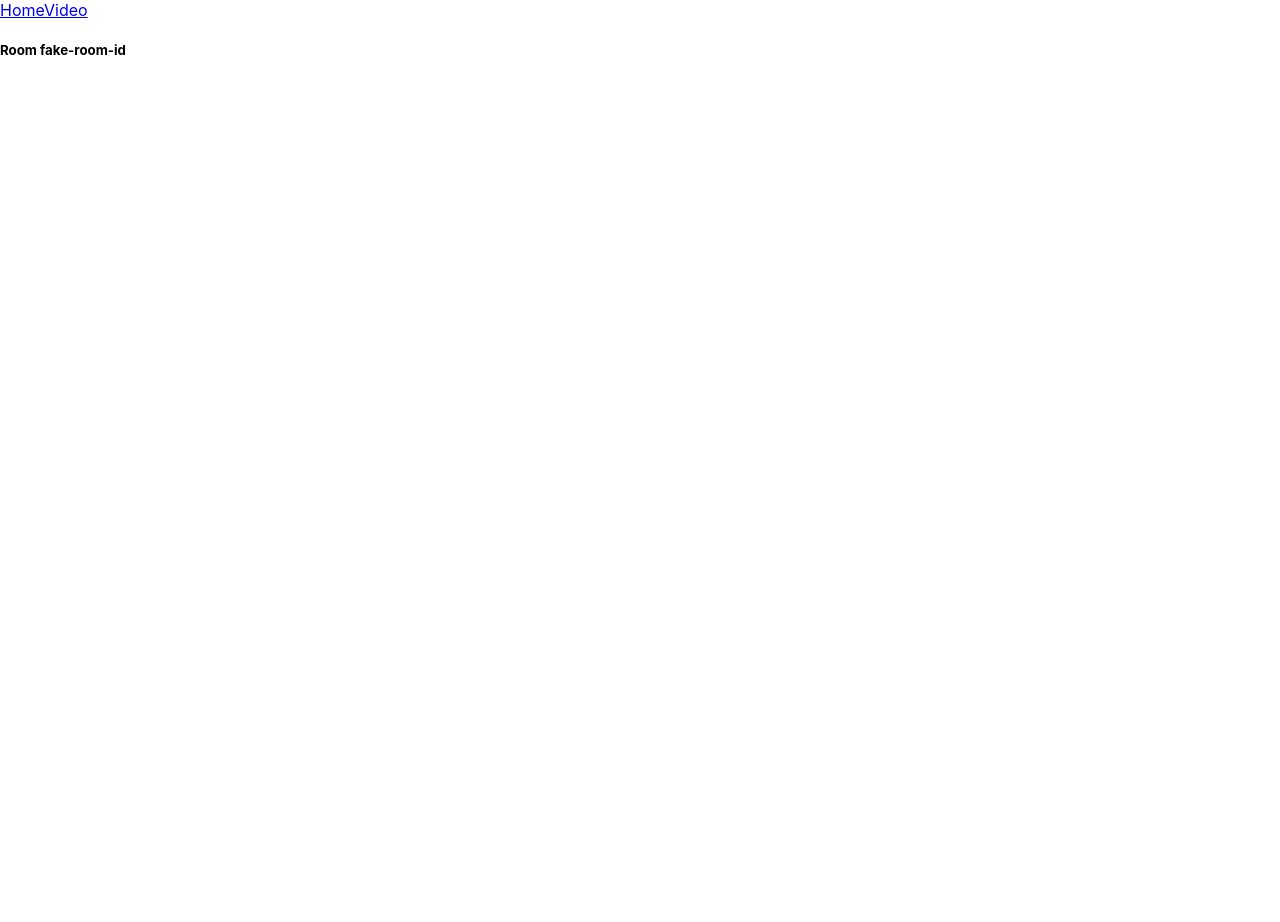
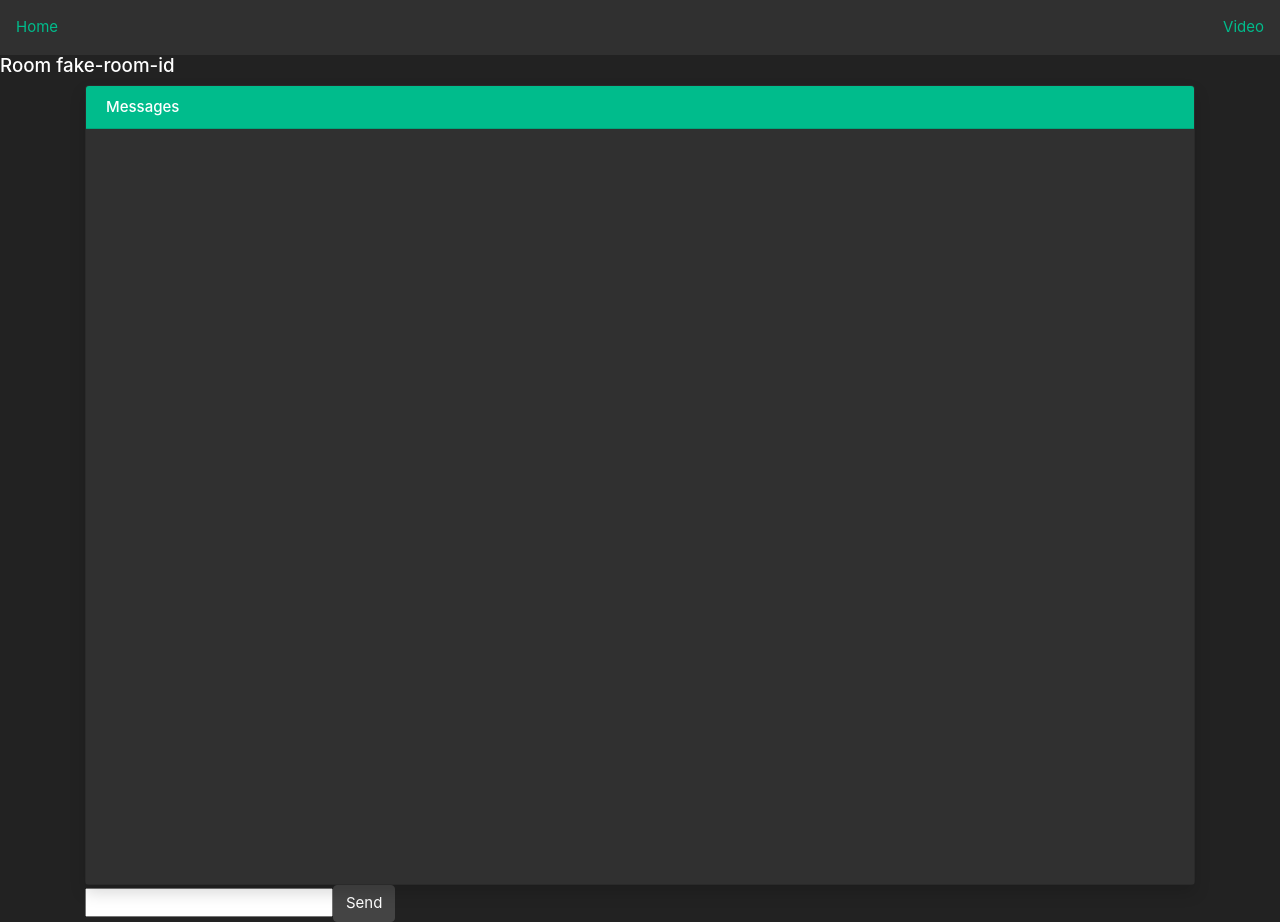
Before and after one commit to Mohanito/Monolingo, a React (Create React App) app: page /video/fake-room-id in a window 1280 px wide. Before the commit the page ends 800 px from the top, so only its background shows below. Built offline with nearby package versions, Linux system fonts and the light colour scheme; no server answers.

Commit message:
Text chat messages w/ socket ; basic dark mode styling

```diff
--- a/public/index.html
+++ b/public/index.html
@@ -20,6 +20,11 @@
       work correctly both with client-side routing and a non-root public URL.
       Learn how to configure a non-root public URL by running `npm run build`.
     -->
+
+    <!-- Bootswatch Darkly -->
+    <link rel="stylesheet" href="https://stackpath.bootstrapcdn.com/bootswatch/4.5.2/darkly/bootstrap.min.css"
+        integrity="sha384-nNK9n28pDUDDgIiIqZ/MiyO3F4/9vsMtReZK39klb/MtkZI3/LtjSjlmyVPS3KdN" crossorigin="anonymous">
+
     <title>Monolingo</title>
 </head>
 
--- a/src/components/home.tsx
+++ b/src/components/home.tsx
@@ -21,13 +21,15 @@ const HomePage: React.FC<RouteComponentProps> = (props) => {
     }
 
     return (
-        <div>
-            Home page
-            <button onClick={createRoom}>Create Room</button>
+        <div className="container">
+            <p>Home page</p>
+            <button onClick={createRoom} className="btn btn-secondary">
+                Create Random Room ID
+            </button>
             <form onSubmit={handleSubmit}>
                 <label htmlFor="roomId">Enter Room ID</label>
                 <input type="text" id="roomId" onChange={handleChange}></input>
-                <button>Join Room</button>
+                <button className="btn btn-secondary">Join Room</button>
             </form>
         </div>
     );
--- a/src/components/navbar.tsx
+++ b/src/components/navbar.tsx
@@ -2,9 +2,9 @@ import React from 'react';
 import { Link } from 'react-router-dom';
 
 const Navbar: React.FC = () => {
-    return <nav>
+    return <nav className="navbar navbar-dark bg-dark">
         <Link to="/">Home</Link>
-        <Link to="/video/:fake-room-id">Video</Link>
+        <Link to="/video/fake-room-id">Video</Link>
     </nav>
 }
 
--- a/src/components/video.tsx
+++ b/src/components/video.tsx
@@ -1,17 +1,58 @@
 import React, { useState, useEffect } from 'react';
 import { useParams } from 'react-router-dom';
-import socketIOClient from "socket.io-client";
+import socketIOClient, { Socket } from "socket.io-client";
+import { DefaultEventsMap } from 'socket.io-client/build/typed-events';
 const ENDPOINT = "http://localhost:3001";
 
 const VideoPage: React.FC = (props) => {
-    const [roomId, setRoomId] = useState<String>(useParams<{ roomId: string }>().roomId);
+    const [socket, setSocket] = useState<Socket<DefaultEventsMap, DefaultEventsMap> | null>(null);
+    const [roomId] = useState<string>(useParams<{ roomId: string }>().roomId);
+    const [message, setMessage] = useState<string>('');
+
+    const appendMessage = (message: string) => {    //, style = undefined
+        // check out useRef
+        // Parameters: message: String, style: String
+        const messageBoard: HTMLDivElement | null = document.querySelector('#message-board');
+        const msg = document.createElement('p');
+        msg.textContent = message;
+        if (messageBoard !== null) {
+            messageBoard.append(msg);
+            messageBoard.scrollTop = messageBoard.scrollHeight; // auto scroll
+        }
+    }
+
+    const onMessageChange = (e: React.FormEvent<HTMLInputElement>) => {
+        setMessage(e.currentTarget.value);
+    }
+
+    const onMessageSubmit = (e: React.FormEvent<HTMLFormElement>) => {
+        e.preventDefault();
+        if (message !== '') {
+            appendMessage(message);
+            if (socket !== null)
+                socket.emit('send-message', message);
+        }
+    }
 
     useEffect(() => {
-        const socket = socketIOClient(ENDPOINT);
-        socket.emit('join-room', roomId);
-        socket.on('user-connected', () => {
-            console.log(`Socket.io: A user joined room ${roomId}`);
-        });
+        if (socket == null)
+            setSocket(socketIOClient(ENDPOINT));
+        if (socket !== null) {
+            socket.emit('join-room', roomId, 'username');
+            socket.on('user-connected', (username) => {
+                console.log(`Socket.io: ${username} joined room ${roomId}`);
+            });
+
+            socket.on('broadcast-message', (username, message) => {
+                const msg = `${username} (Original): ${message}`;
+                appendMessage(msg);
+            })
+
+            socket.on('user-disconnected', (username) => {
+                console.log(`Socket.io: ${username} left.`);
+            })
+        }
+
         // navigator.mediaDevices.getUserMedia({
         //     video: { width: 300, height: 300 },
         //     audio: true
@@ -26,12 +67,32 @@ const VideoPage: React.FC = (props) => {
         //     .catch((error) => {
         //         console.log('getUserMedia: Failed to get local stream', error);
         //     })
+
+        // useEffect return
+        return () => {
+            if (socket)
+                socket.disconnect();
+        };
     });
 
     return (
         <div>
             <h5>Room {roomId}</h5>
-            <video id="myVideo" autoPlay={true}></video>
+            {/* <video id="myVideo" autoPlay={true}></video> */}
+            {/* Message Board */}
+            <div className="container vh-100">
+                <div className="card shadow h-100">
+                    <h6 className="card-header bg-success">
+                        Messages
+                    </h6>
+                    <div className="container h-100 bg-dark" style={{ overflowY: 'scroll' }} id="message-board">
+                    </div>
+                </div>
+                <form onSubmit={onMessageSubmit}>
+                    <input type="text" onChange={onMessageChange} />
+                    <button className="btn btn-secondary">Send</button>
+                </form>
+            </div>
         </div>
     );
 }
```
Also changed, not shown: 1 other file (tests, documents, lock files or other folders).
